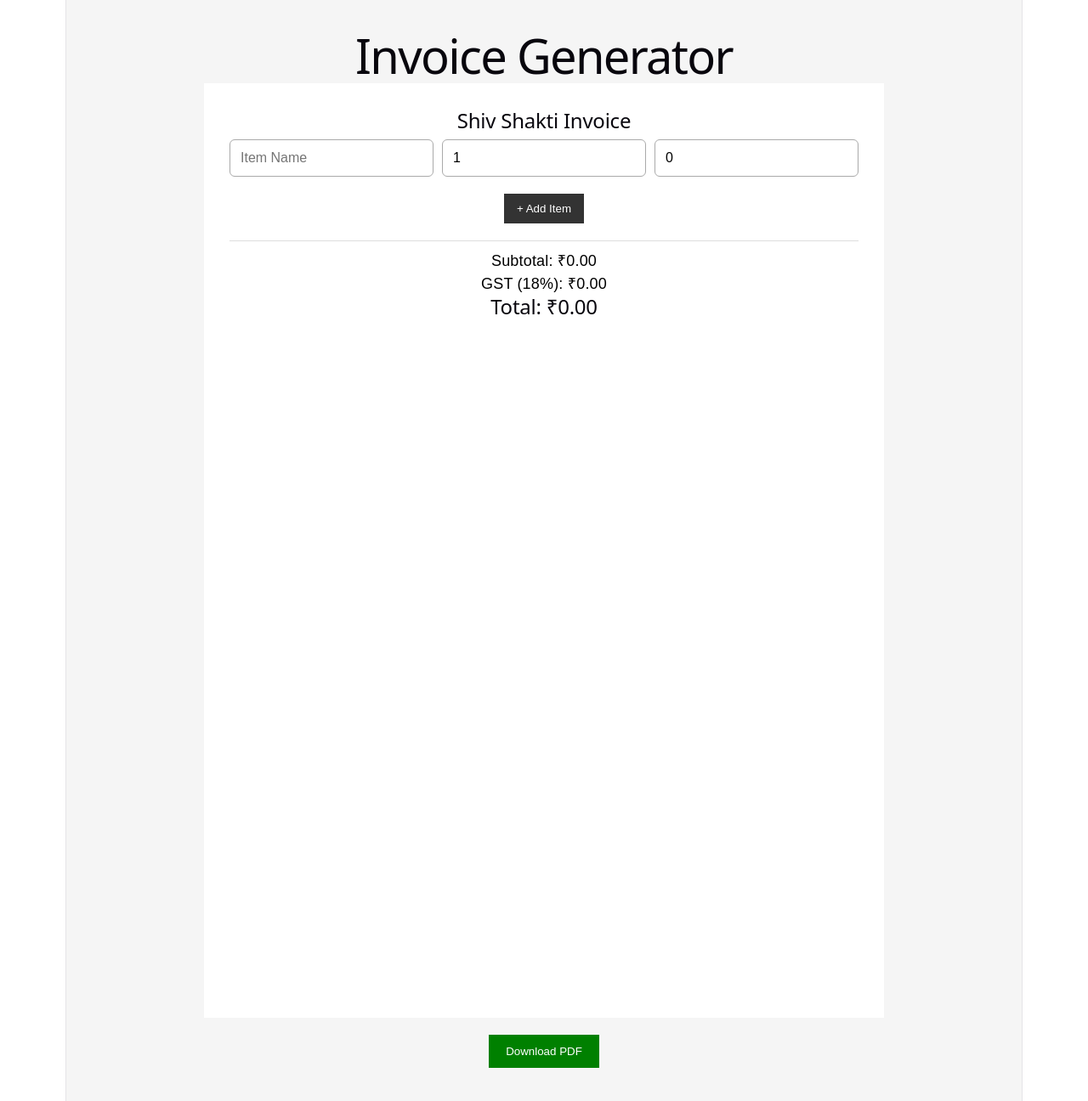
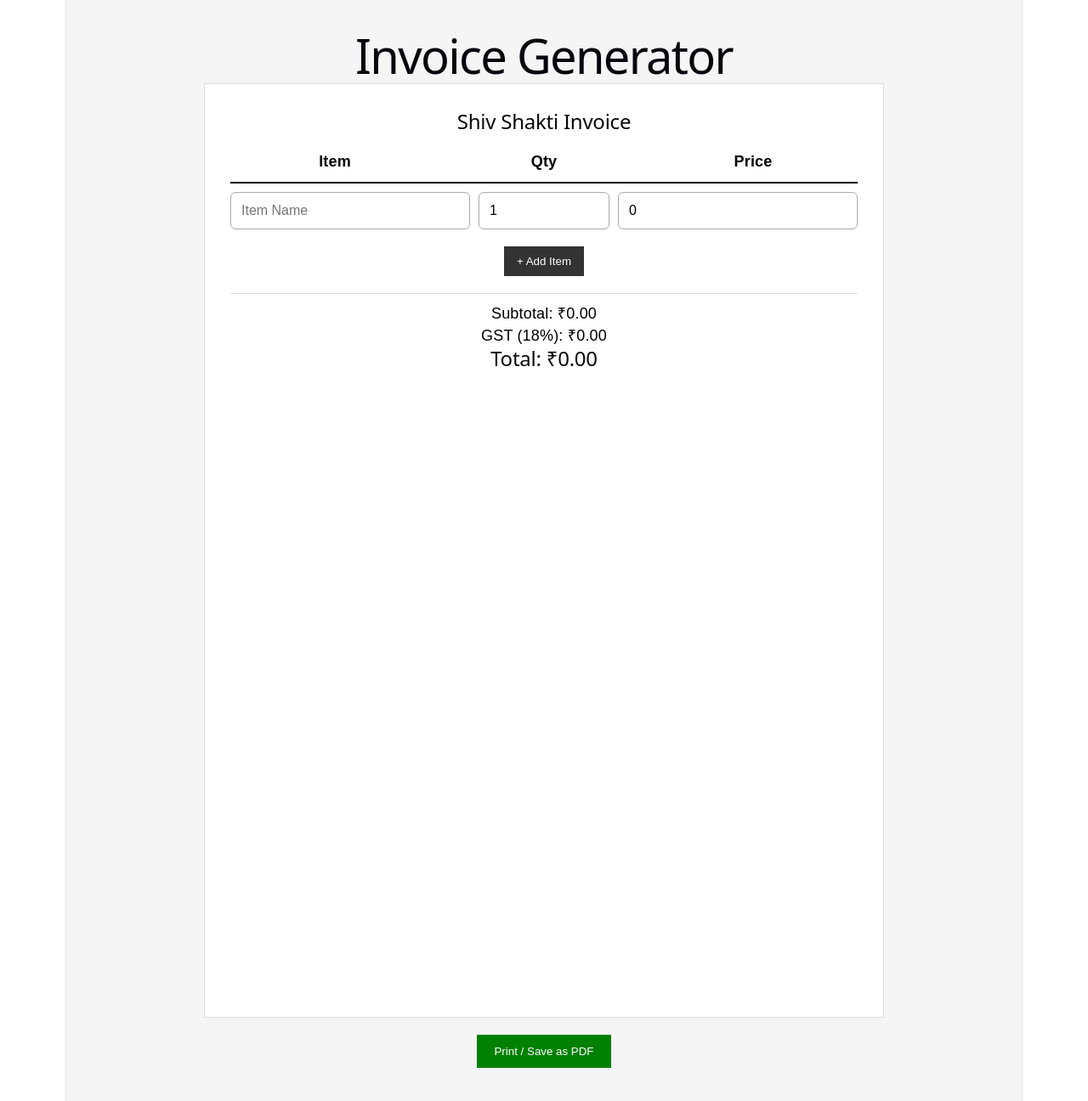
Before and after one commit to vidush1104/shiv-shakti-bills, a React (Vite) app: page / in a window 1280 px wide. Shown: the whole page at 85% size. Built offline with nearby package versions, Linux system fonts and the light colour scheme.

Commit message:
Updated App.jsx

```diff
--- a/src/App.jsx
+++ b/src/App.jsx
@@ -1,6 +1,4 @@
 import { useState } from "react";
-import html2canvas from "html2canvas";
-import jsPDF from "jspdf";
 
 export default function App() {
   const [items, setItems] = useState([
@@ -25,66 +23,55 @@ export default function App() {
   const gst = subtotal * 0.18;
   const total = subtotal + gst;
 
-  // ✅ YOUR FIXED PDF FUNCTION (PROPERLY INTEGRATED)
-  const generatePDF = async () => {
-    const input = document.getElementById("invoice");
-
-    // Clone DOM
-    const clone = input.cloneNode(true);
-
-    // Convert inputs → static text (CRITICAL iPhone FIX)
-    clone.querySelectorAll("input").forEach((el) => {
-      const div = document.createElement("div");
-
-      div.innerText = el.value || "";
-      div.style.fontSize = "16px";
-      div.style.padding = "10px";
-      div.style.border = "1px solid #ddd";
-      div.style.background = "#fff";
-      div.style.color = "#000";
-      div.style.minWidth = "100px";
-      div.style.boxSizing = "border-box";
-
-      el.replaceWith(div);
-    });
-
-    // Force stable layout for Safari
-    clone.style.width = "800px";
-    clone.style.background = "#ffffff";
-    clone.style.padding = "20px";
-    clone.style.position = "absolute";
-    clone.style.left = "-9999px";
-    clone.style.top = "0";
-
-    document.body.appendChild(clone);
-
-    const canvas = await html2canvas(clone, {
-      scale: 2,
-      useCORS: true,
-      backgroundColor: "#ffffff",
-    });
-
-    const imgData = canvas.toDataURL("image/png");
-
-    const pdf = new jsPDF("p", "mm", "a4");
-
-    const pdfWidth = pdf.internal.pageSize.getWidth();
-    const pdfHeight = (canvas.height * pdfWidth) / canvas.width;
-
-    pdf.addImage(imgData, "PNG", 0, 0, pdfWidth, pdfHeight);
-    pdf.save("invoice.pdf");
-
-    document.body.removeChild(clone);
+  // ✅ SIMPLE PRINT (NO PDF BUGS)
+  const generatePDF = () => {
+    window.print();
   };
 
   return (
+    <>
+      {/* PRINT CSS */}
+      <style>{`
+        @media print {
+          body {
+            background: white !important;
+          }
+
+          .no-print {
+            display: none !important;
+          }
+
+          #invoice {
+            width: 100% !important;
+            padding: 20px !important;
+            box-shadow: none !important;
+          }
+
+          input {
+            border: none !important;
+            outline: none !important;
+            font-size: 14px;
+          }
+        }
+      `}</style>
+
       <div style={styles.container}>
-      <h1 style={styles.title}>Invoice Generator</h1>
+        <h1 className="no-print" style={styles.title}>
+          Invoice Generator
+        </h1>
 
         {/* INVOICE */}
         <div id="invoice" style={styles.invoiceBox}>
-        <h2>Shiv Shakti Invoice</h2>
+          <h2 style={styles.heading}>Shiv Shakti Invoice</h2>
 
+          {/* HEADER */}
+          <div style={styles.rowHeader}>
+            <div style={styles.cell}>Item</div>
+            <div style={styles.cell}>Qty</div>
+            <div style={styles.cell}>Price</div>
+          </div>
+
+          {/* ITEMS */}
           {items.map((item, index) => (
             <div key={index} style={styles.row}>
               <input
@@ -98,17 +85,15 @@ export default function App() {
 
               <input
                 type="number"
-              placeholder="Qty"
                 value={item.qty}
                 onChange={(e) =>
                   updateItem(index, "qty", Number(e.target.value))
                 }
-              style={styles.input}
+                style={styles.inputSmall}
               />
 
               <input
                 type="number"
-              placeholder="Price"
                 value={item.price}
                 onChange={(e) =>
                   updateItem(index, "price", Number(e.target.value))
@@ -118,7 +103,11 @@ export default function App() {
             </div>
           ))}
 
-        <button onClick={addItem} style={styles.button}>
+          <button
+            onClick={addItem}
+            className="no-print"
+            style={styles.button}
+          >
             + Add Item
           </button>
 
@@ -130,10 +119,15 @@ export default function App() {
           </div>
         </div>
 
-      <button onClick={generatePDF} style={styles.downloadBtn}>
-        Download PDF
+        <button
+          onClick={generatePDF}
+          className="no-print"
+          style={styles.downloadBtn}
+        >
+          Print / Save as PDF
         </button>
       </div>
+    </>
   );
 }
 
@@ -144,6 +138,7 @@ const styles = {
     padding: 20,
     fontFamily: "Arial",
     backgroundColor: "#f5f5f5",
+    minHeight: "100vh",
   },
 
   title: {
@@ -159,6 +154,18 @@ const styles = {
     color: "#000000",
     margin: "0 auto",
     boxSizing: "border-box",
+    border: "1px solid #ddd",
+  },
+
+  heading: {
+    marginBottom: 20,
+  },
+
+  rowHeader: {
+    display: "flex",
+    borderBottom: "2px solid #000",
+    paddingBottom: 10,
+    marginBottom: 10,
   },
 
   row: {
@@ -167,9 +174,26 @@ const styles = {
     marginBottom: 10,
   },
 
+  cell: {
+    flex: 1,
+    fontWeight: "bold",
+  },
+
   input: {
+    flex: 2,
+    minWidth: "120px",
+    padding: "12px",
+    fontSize: "16px",
+    border: "1px solid #aaa",
+    borderRadius: 6,
+    backgroundColor: "#fff",
+    color: "#000",
+    boxSizing: "border-box",
+  },
+
+  inputSmall: {
     flex: 1,
-    minWidth: "120px",
+    minWidth: "80px",
     padding: "12px",
     fontSize: "16px",
     border: "1px solid #aaa",
@@ -185,6 +209,7 @@ const styles = {
     background: "#333",
     color: "#fff",
     border: "none",
+    cursor: "pointer",
   },
 
   summary: {
@@ -199,6 +224,7 @@ const styles = {
     background: "green",
     color: "#fff",
     border: "none",
+    cursor: "pointer",
     display: "block",
     margin: "20px auto",
   },
```
Lines whose indentation alone changed are shown as unchanged.
